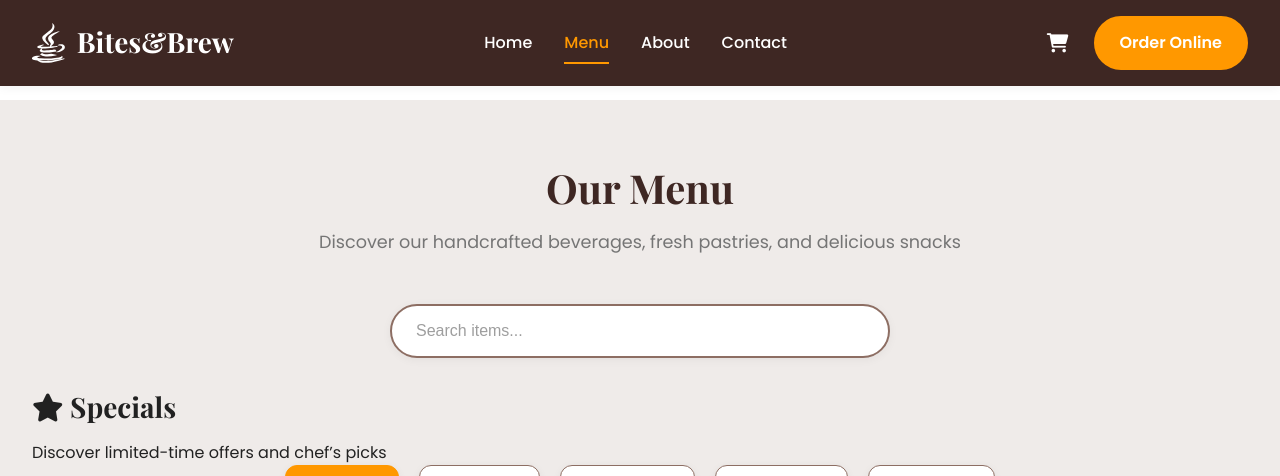
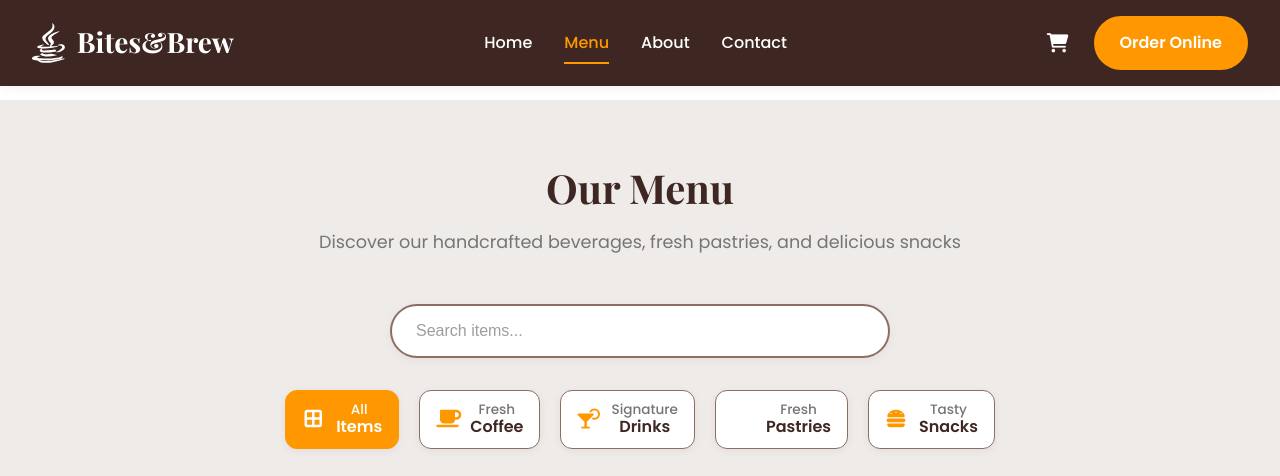
Before and after one commit to Mendor-Lab/coffee_shop, a PHP site: page /menu.php in a window 1280 px wide. Shown: the top 476 px of the page. Run offline with PHP 8.4, Linux system fonts and the light colour scheme.

Commit message:
removed unused code

```diff
--- a/includes/footer.php
+++ b/includes/footer.php
@@ -54,11 +54,6 @@
 
         <div class="footer-bottom">
             <p>&copy; <span id="current-year"></span> Bites&Brew. All rights reserved.</p>
-            <div class="footer-legal">
-                <a href="privacy-policy.php">Privacy Policy</a>
-                <span>|</span>
-                <a href="terms-of-service.php">Terms of Service</a>
-            </div>
         </div>
     </div>
 </footer>
--- a/menu.php
+++ b/menu.php
@@ -32,15 +32,6 @@
                     <input type="text" id="searchInput" placeholder="Search items..." onkeyup="searchItems()">
                 </div>
 
-                <!-- Specials Section -->
-                <section class="specials" aria-labelledby="specials-title">
-                    <div class="specials-header">
-                        <h3 id="specials-title"><i class="fa-solid fa-star"></i> Specials</h3>
-                        <p class="specials-subtitle">Discover limited-time offers and chef’s picks</p>
-                    </div>
-                    <div id="specialsChips" class="specials-chips" role="tablist" aria-label="Specials filters"></div>
-                    <div id="specialsList" class="specials-list" aria-live="polite"></div>
-                </section>
 
                 <div class="menu-filters">
                     <button class="filter-btn active" data-category="All">
```
Also changed, not shown: php/supabase-client.php (+0 -25 lines).
